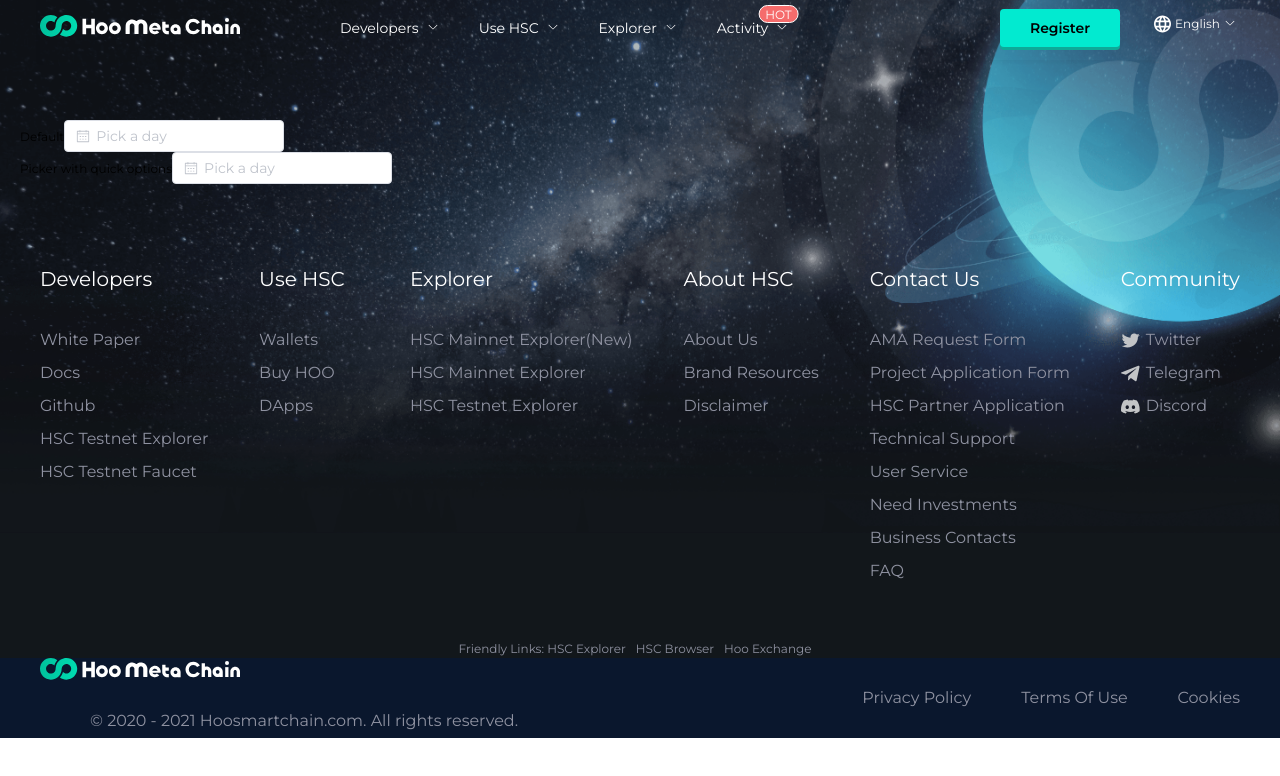
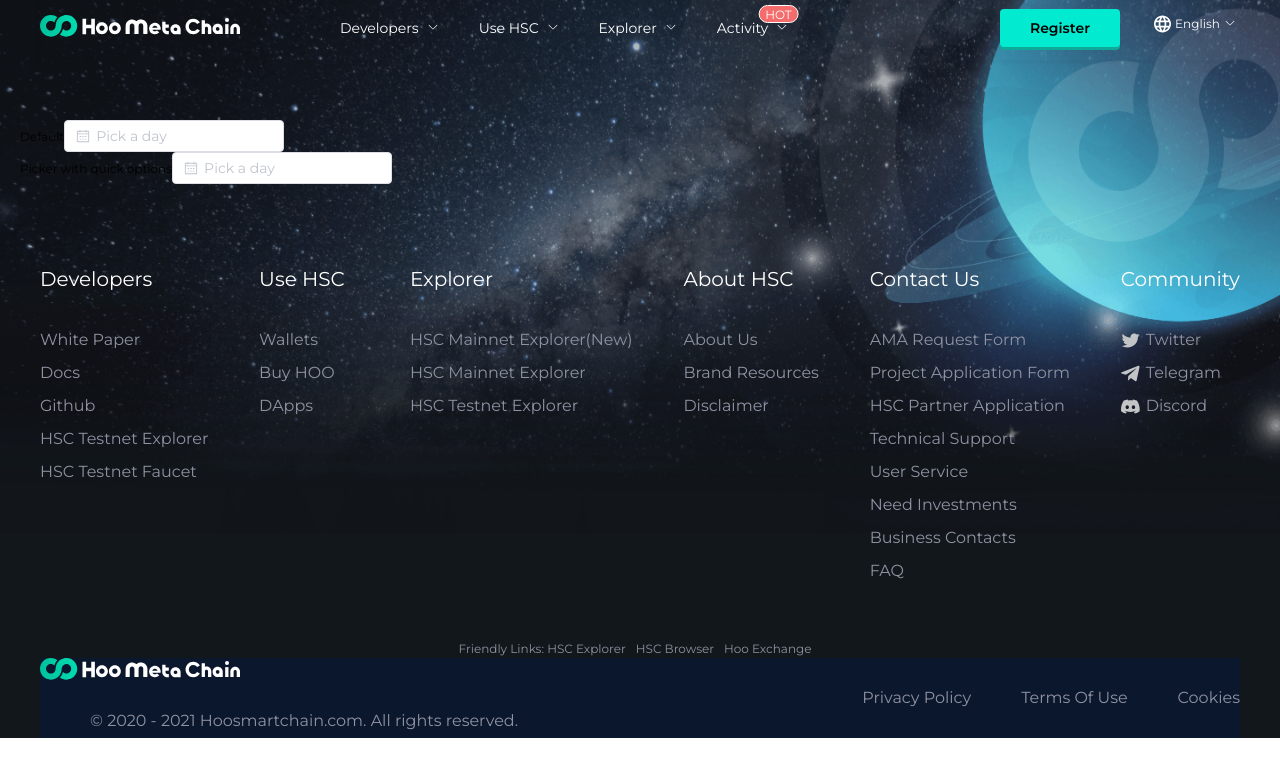
Before and after one commit to rizwanzaheer/hsc-revamp, a Vue app: page /about in a window 1280 px wide. Shown: the top 776 px of the page. Built offline with nearby package versions, Linux system fonts and the light colour scheme.

Commit message:
Fix the footer spacing & it's styling fix the default body container spacing as well Add footer right side glow svg

```diff
--- a/src/layouts/footer.vue
+++ b/src/layouts/footer.vue
@@ -376,7 +376,7 @@
     // background: #232e42;
     position: relative;
     .bd {
-        max-width: 1200px;
+        max-width: 100%;
         margin: 0 auto;
         display: flex;
         flex-flow: row nowrap;
--- a/src/layouts/header.vue
+++ b/src/layouts/header.vue
@@ -207,7 +207,7 @@
     height: 60px;
     box-shadow: 0px 1px 3px 2px rgba(0, 0, 0, 0.03);
     .pc {
-        max-width: auto;
+        max-width: 100%;
         margin: 0 auto;
         .logo {
             margin-top: 15px;
--- a/src/layouts/main.vue
+++ b/src/layouts/main.vue
@@ -48,6 +48,10 @@
             padding-left: 20px;
             padding-right: 20px;
         }
+        > .ft {
+            padding-left: 40px;
+            padding-right: 40px;
+        }
     }
 }
 .main-con {
```
Also changed, not shown: src/images/footer/glow-footer-right-side.svg (added).
